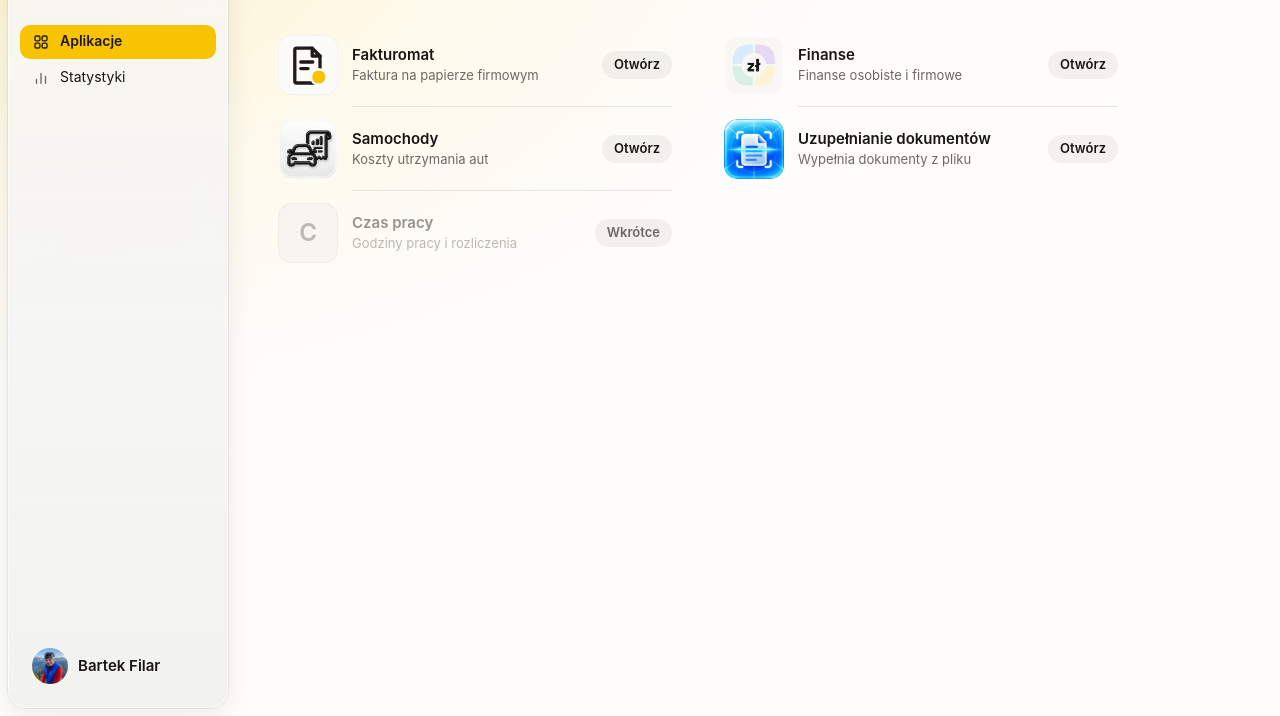
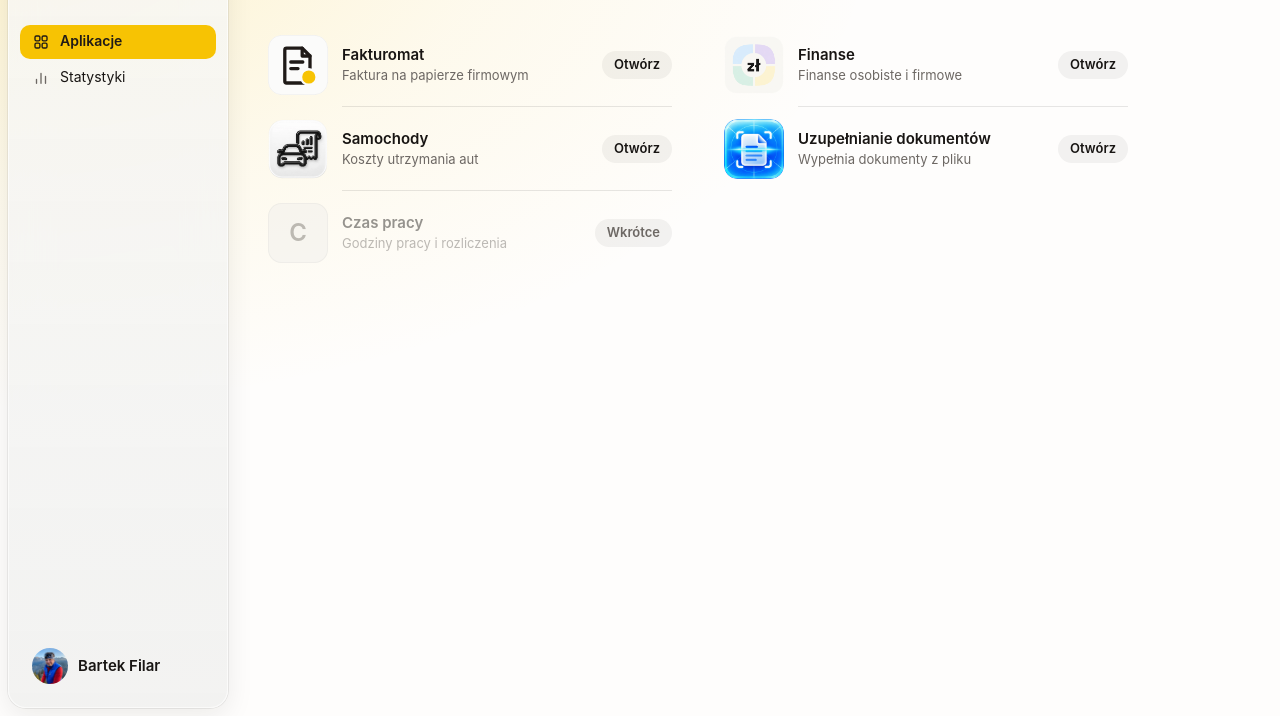
Before and after one commit to FilarAI/ZARZADZENIE-APKAMI, a website: page ui/index.html in a window 1280 px wide. Shown: the part 84-800 px from the top of the page. Drawn offline with Linux system fonts and the light colour scheme.

Commit message:
Ikony aplikacji równo z tytułem
Co-Authored-By: Claude Opus 5.5 <noreply@anthropic.com>

```diff
--- a/ui/index.html
+++ b/ui/index.html
@@ -131,7 +131,7 @@
   .apps {
     list-style: none;
     padding: 0;
-    margin-top: 28px;
+    margin: 28px -10px 0; /* wiersze mają 10 px wcięcia na podświetlenie; ikony równo z tytułem */
     display: grid;
     grid-template-columns: 1fr 1fr;
     column-gap: 32px;
```
